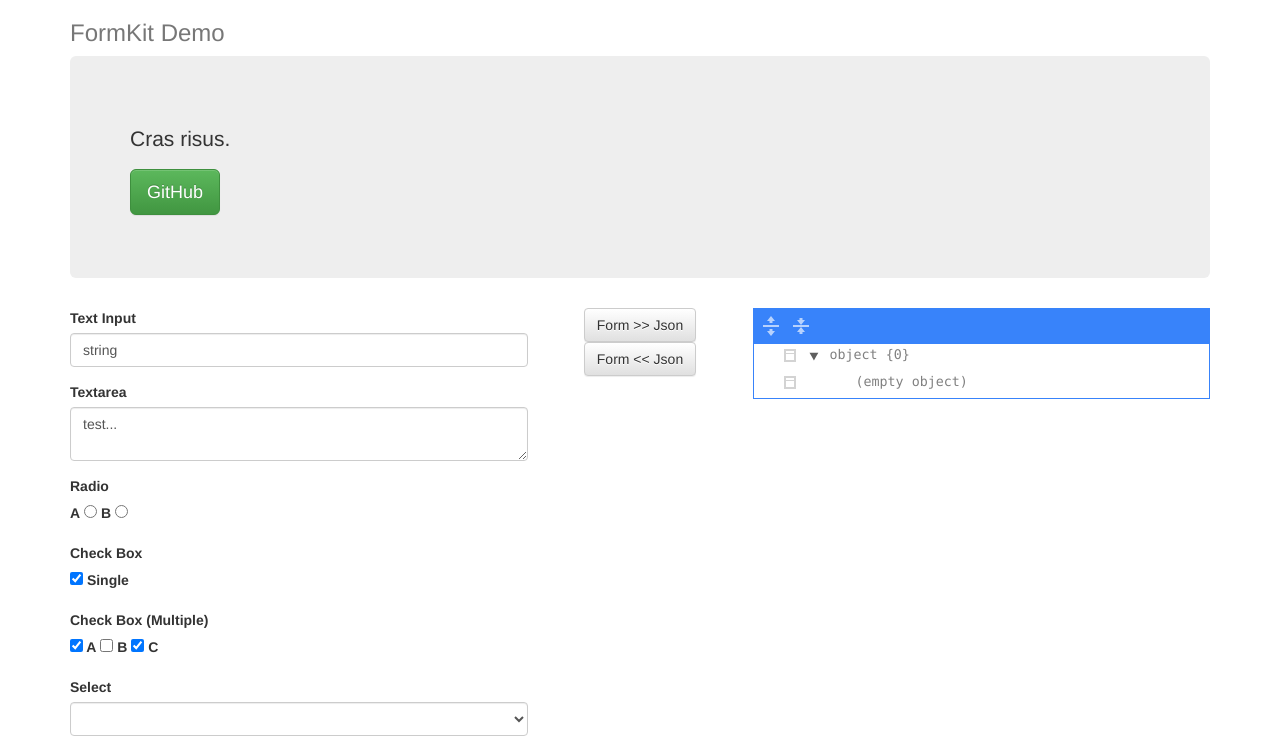
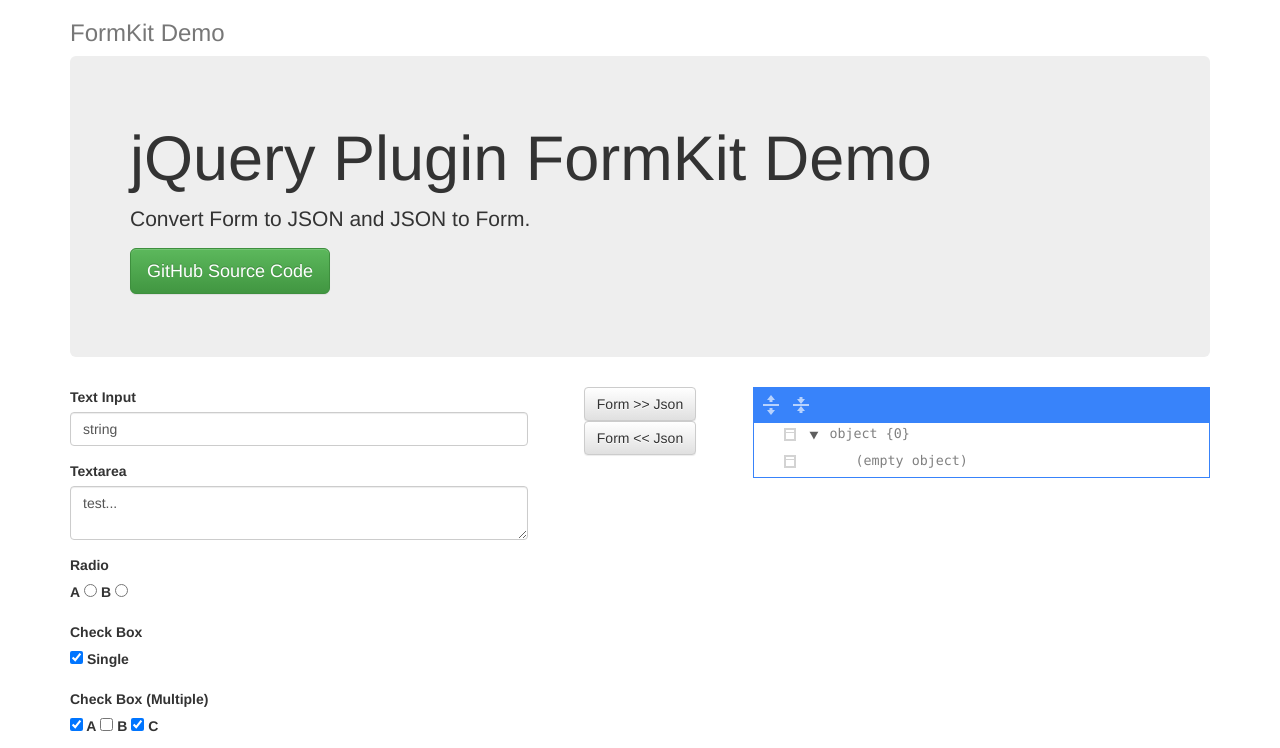
Before and after one commit to samejack/jform, a website: page docs/index.html in a window 1280 px wide. Shown: the top 748 px of the page. Drawn offline with nearby package versions, Linux system fonts and the light colour scheme.

Commit message:
doc update

```diff
--- a/docs/index.html
+++ b/docs/index.html
@@ -21,9 +21,9 @@
   </div>
 
   <div class="jumbotron">
-    <h1></h1>
-    <p class="lead">Cras risus.</p>
-    <p><a class="btn btn-lg btn-success" href="#" role="button">GitHub</a></p>
+    <h1>jQuery Plugin FormKit Demo</h1>
+    <p class="lead">Convert Form to JSON and JSON to Form.</p>
+    <p><a class="btn btn-lg btn-success" href="https://github.com/samejack/form-kit" role="button">GitHub Source Code</a></p>
   </div>
 
   <div class="row">
```
